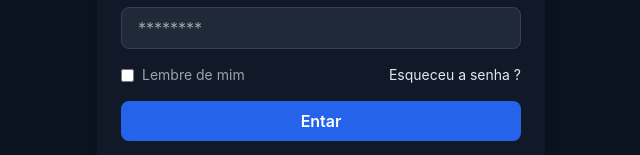
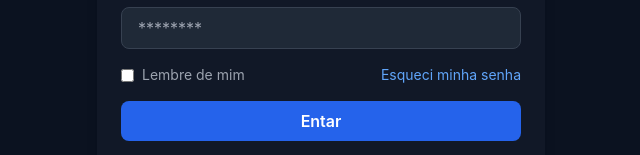
Before and after one commit to PedroVasco03/mirantes-clone, a React (Create React App) app: page /login in a window 1280 px wide. Shown: the part 333-488 px from the top of the page, without its empty margins (319-959 px from the left). Built offline with nearby package versions, Linux system fonts and the light colour scheme.

Commit message:
solving warning and crashes

```diff
--- a/package.json
+++ b/package.json
@@ -33,7 +33,7 @@
     "autoprefixer": "^10.4.21",
     "postcss": "^8.5.6",
     "tailwindcss": "^3.4.17",
-    "typescript": "^5.9.2"
+    "typescript": "^5.1.6"
   },
   "eslintConfig": {
     "extends": [
--- a/src/pages/auth/Login.tsx
+++ b/src/pages/auth/Login.tsx
@@ -1,4 +1,5 @@
 import { FaFacebook, FaGoogle, FaApple } from "react-icons/fa";
+import { Link } from "react-router-dom";
 
 const Login = () => {
   return (
@@ -32,9 +33,10 @@ const Login = () => {
             <label className="flex items-center gap-2">
               <input type="checkbox" className="accent-blue-600" /> Lembre de mim
             </label>
-            <a href="#" className="hover:text-blue-400">
-              Esqueceu a senha ?
-            </a>
+            <Link to="/forgot-password" className="text-sm text-blue-400 hover:underline">
+                Esqueci minha senha
+            </Link>
+
           </div>
 
           <button
--- a/src/pages/auth/Register.tsx
+++ b/src/pages/auth/Register.tsx
@@ -1,4 +1,5 @@
 import { FaFacebook, FaGoogle, FaApple } from "react-icons/fa";
+import { Link } from "react-router-dom";
 
 const Register = () => {
   return (
@@ -40,9 +41,9 @@ const Register = () => {
             <input type="checkbox" className="accent-blue-600 mr-2" />
             <span>
               Eu aceito as{" "}
-              <a href="#" className="text-blue-500 hover:underline">
+              <Link to="/privpolicies" className="text-blue-500 hover:underline">
                 políticas e termos de privacidade
-              </a>
+            </Link>
             </span>
           </div>
 
--- a/src/pages/jobs/Job.tsx
+++ b/src/pages/jobs/Job.tsx
@@ -6,7 +6,7 @@ import JobModal from "./JobModal";
 import "./job.css";
 import Layout from "../../components/layout/Layout";
 
-interface Job {
+interface JobType {
   id: number;
   title: string;
   company: string;
@@ -17,7 +17,7 @@ interface Job {
 
 
 const Job = () =>{
-    const [jobs, setJobs] = useState<Job[]>([
+    const [jobs, setJobs] = useState<JobType[]>([
     { id: 1, title: "Frontend Developer", company: "Tech Angola", location: "Luanda", type: "Remoto", level: "Pleno" },
     { id: 2, title: "Backend Developer", company: "SoftDev", location: "Remoto", type: "Híbrido", level: "Sênior" },
     { id: 3, title: "UI/UX Designer", company: "DesignPro", location: "Luanda", type: "Remoto", level: "Júnior" },
@@ -33,7 +33,7 @@ const Job = () =>{
    const [showModal, setShowModal] = useState(false);
    const [showFilters, setShowFilters] = useState(false);
 
-  const addJob = (job: Job) => {
+  const addJob = (job: JobType) => {
     setJobs((prev) => [...prev, job]);
   };
     return(
```
Also changed, not shown: 1 other file (tests, documents, lock files or other folders).
